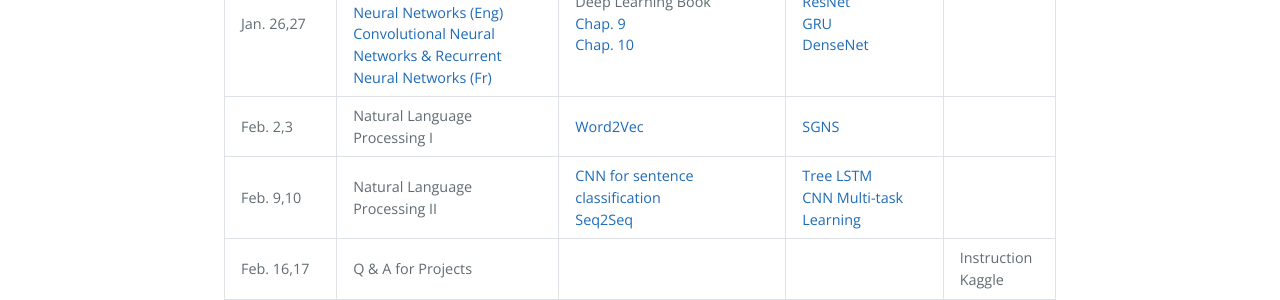
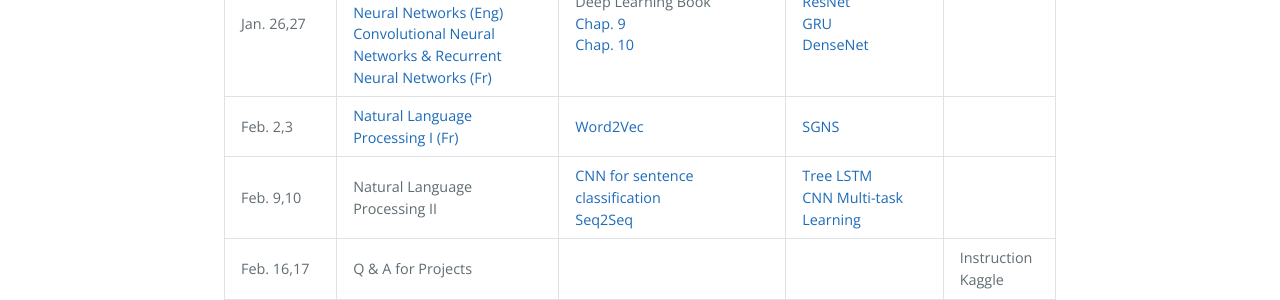
Before and after one commit to DeepGraphLearning/Math80600A_2022W, a Jekyll site: the page built from schedule.md, in a window 1280 px wide. Shown: the part 1006-1306 px from the top of the page. Built offline with Jekyll 4.4.1, drawn with Linux system fonts in a browser that asks for light colours.

```diff
--- a/schedule.md
+++ b/schedule.md
@@ -85,8 +85,8 @@ schedule:
         url: https://arxiv.org/abs/1608.06993
   - date: Feb. 2,3
     topics:
-      - name: Natural Language Processing I
-        url:
+      - name: Natural Language Processing I (Fr)
+        url: https://www.dropbox.com/s/yrgndvmakd9jmos/S5-RNN.pdf?dl=0
     readings:
       - name: Word2Vec
         url: https://papers.nips.cc/paper/5021-distributed-representations-of-words-and-phrases-and-their-compositionality.pdf
```
